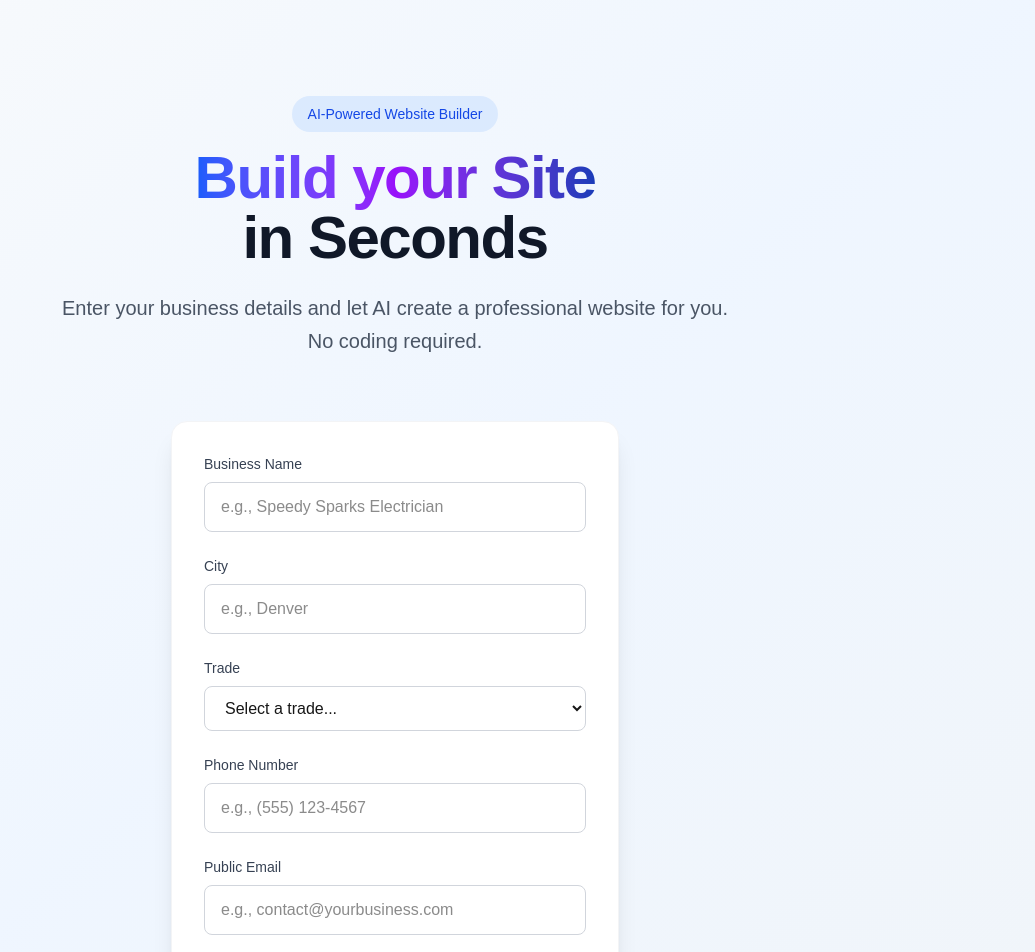
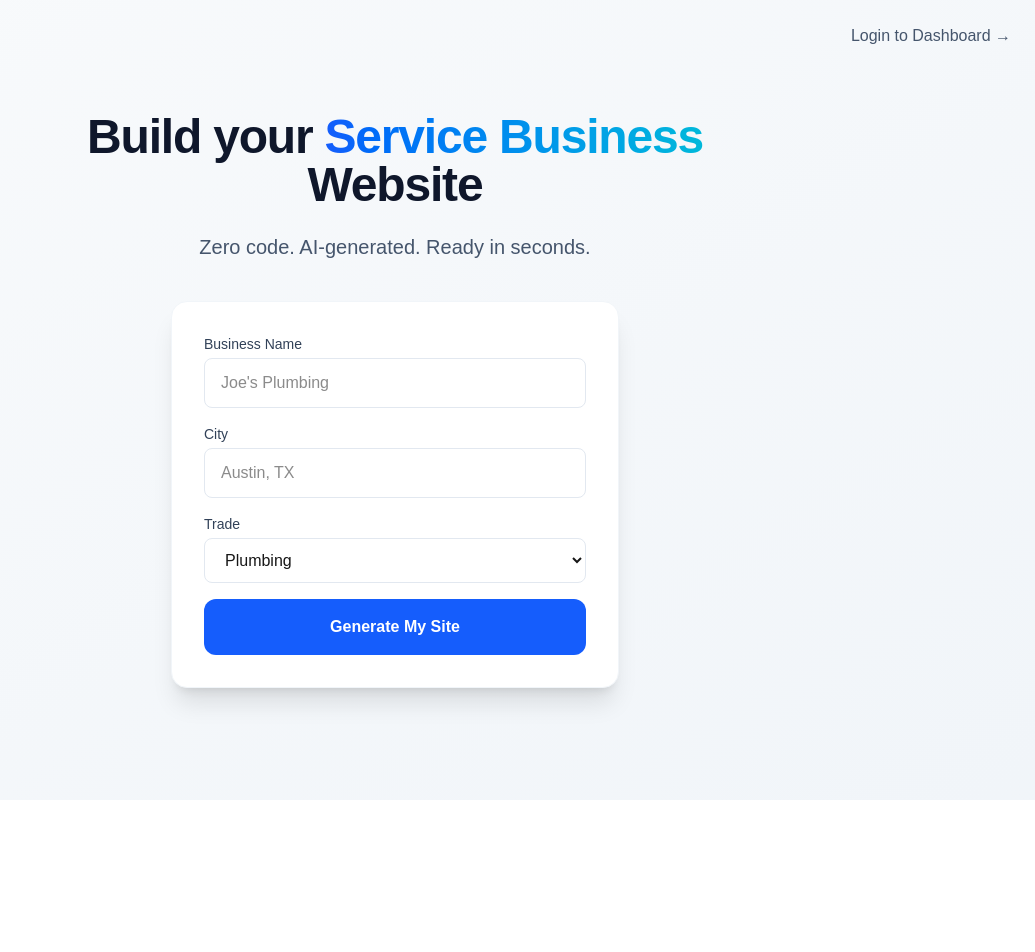
Before and after one commit to djadejam-commits/tradelaunch, a Next.js app: page / in a window 1280 px wide. Shown: the top 952 px of the page, without its empty margins (245-1280 px from the left). After the commit the page ends 800 px from the top, so only its background shows below. Built offline with nearby package versions, Linux system fonts and the light colour scheme.

Commit message:
UI: Added Login button to home page

```diff
--- a/app/(home)/page.tsx
+++ b/app/(home)/page.tsx
@@ -1,185 +1,126 @@
-'use client';
+"use client";
 
-import { useState, FormEvent } from 'react';
+import { useState } from "react";
+import { useRouter } from "next/navigation";
+import Link from "next/link"; // <--- NEW IMPORT
 
-const TRADE_OPTIONS = [
-  'Plumbing',
-  'Electrical',
-  'HVAC',
-  'Landscaping',
-  'Other',
-];
+export default function Home() {
+  const router = useRouter();
+  const [businessName, setBusinessName] = useState("");
+  const [city, setCity] = useState("");
+  const [trade, setTrade] = useState("Plumbing");
+  const [isGenerating, setIsGenerating] = useState(false);
 
-export default function HomePage() {
-  const [businessName, setBusinessName] = useState('');
-  const [city, setCity] = useState('');
-  const [trade, setTrade] = useState('');
-  const [phone, setPhone] = useState('');
-  const [email, setEmail] = useState('');
-  const [isLoading, setIsLoading] = useState(false);
-
-  const handleSubmit = async (e: FormEvent) => {
+  const handleGenerate = async (e: React.FormEvent) => {
     e.preventDefault();
-
-    if (!businessName || !city || !trade) {
-      alert('Please fill in all fields');
-      return;
-    }
-
-    setIsLoading(true);
+    setIsGenerating(true);
 
     try {
-      const response = await fetch('/api/generate', {
-        method: 'POST',
-        headers: {
-          'Content-Type': 'application/json',
-        },
-        body: JSON.stringify({ businessName, city, trade, phone, email }),
+      const res = await fetch("/api/generate", {
+        method: "POST",
+        headers: { "Content-Type": "application/json" },
+        body: JSON.stringify({ businessName, city, trade }),
       });
 
-      const data = await response.json();
-
-      if (!response.ok) {
-        throw new Error(data.error || 'Failed to generate site');
+      const data = await res.json();
+      if (data.subdomain) {
+        // Redirect to the new site
+        window.location.href = `${window.location.protocol}//${data.subdomain}.${window.location.host}`;
+      } else {
+        alert("Error generating site");
       }
-
-      // Redirect to the new subdomain
-      window.location.href = `http://${data.subdomain}.localhost:3000`;
     } catch (error) {
-      alert(error instanceof Error ? error.message : 'Something went wrong. Please try again.');
-      setIsLoading(false);
+      console.error(error);
+      alert("Something went wrong");
+    } finally {
+      setIsGenerating(false);
     }
   };
 
   return (
-    <main className="min-h-screen bg-gradient-to-br from-slate-50 via-blue-50 to-slate-100">
-      {/* Hero Section */}
-      <section className="pt-24 pb-16 px-4">
-        <div className="max-w-3xl mx-auto text-center">
-          <div className="inline-block mb-4 px-4 py-2 bg-blue-100 text-blue-700 rounded-full text-sm font-medium">
-            AI-Powered Website Builder
-          </div>
-          <h1 className="text-5xl md:text-6xl font-bold tracking-tight mb-6">
-            <span className="bg-gradient-to-r from-blue-600 via-purple-600 to-blue-800 bg-clip-text text-transparent">
-              Build your Site
-            </span>
-            <br />
-            <span className="text-gray-900">in Seconds</span>
+    <main className="min-h-screen bg-gradient-to-br from-slate-50 to-slate-100 flex flex-col relative">
+
+      {/* --- NEW HEADER SECTION --- */}
+      <div className="absolute top-0 right-0 p-6 z-10">
+        <Link
+          href="/dashboard"
+          className="text-slate-600 font-medium hover:text-blue-600 transition-colors"
+        >
+          Login to Dashboard →
+        </Link>
+      </div>
+      {/* -------------------------- */}
+
+      <div className="flex-1 flex flex-col items-center justify-center p-4">
+        <div className="text-center mb-10 max-w-2xl">
+          <h1 className="text-5xl font-bold mb-6 tracking-tight text-slate-900">
+            Build your <span className="text-transparent bg-clip-text bg-gradient-to-r from-blue-600 to-cyan-500">Service Business</span> Website
           </h1>
-          <p className="text-xl text-gray-600 max-w-2xl mx-auto leading-relaxed">
-            Enter your business details and let AI create a professional website for you. No coding required.
+          <p className="text-xl text-slate-600">
+            Zero code. AI-generated. Ready in seconds.
           </p>
         </div>
-      </section>
 
-      {/* Form Section */}
-      <section className="pb-24 px-4">
-        <div className="max-w-md mx-auto">
-          <form onSubmit={handleSubmit} className="bg-white rounded-2xl shadow-xl p-8 border border-gray-100">
-            {/* Business Name */}
-            <div className="mb-6">
-              <label htmlFor="businessName" className="block text-sm font-medium text-gray-700 mb-2">
-                Business Name
-              </label>
+        <div className="w-full max-w-md bg-white rounded-2xl shadow-xl p-8 border border-slate-100">
+          <form onSubmit={handleGenerate} className="space-y-4">
+            <div>
+              <label className="block text-sm font-medium text-slate-700 mb-1">Business Name</label>
               <input
                 type="text"
-                id="businessName"
+                required
+                className="w-full px-4 py-3 rounded-lg border border-slate-200 focus:ring-2 focus:ring-blue-500 outline-none"
+                placeholder="Joe's Plumbing"
                 value={businessName}
                 onChange={(e) => setBusinessName(e.target.value)}
-                placeholder="e.g., Speedy Sparks Electrician"
-                className="w-full px-4 py-3 border border-gray-300 rounded-lg focus:ring-2 focus:ring-blue-500 focus:border-blue-500 outline-none transition-colors"
-                disabled={isLoading}
               />
             </div>
 
-            {/* City */}
-            <div className="mb-6">
-              <label htmlFor="city" className="block text-sm font-medium text-gray-700 mb-2">
-                City
-              </label>
+            <div>
+              <label className="block text-sm font-medium text-slate-700 mb-1">City</label>
               <input
                 type="text"
-                id="city"
+                required
+                className="w-full px-4 py-3 rounded-lg border border-slate-200 focus:ring-2 focus:ring-blue-500 outline-none"
+                placeholder="Austin, TX"
                 value={city}
                 onChange={(e) => setCity(e.target.value)}
-                placeholder="e.g., Denver"
-                className="w-full px-4 py-3 border border-gray-300 rounded-lg focus:ring-2 focus:ring-blue-500 focus:border-blue-500 outline-none transition-colors"
-                disabled={isLoading}
               />
             </div>
 
-            {/* Trade */}
-            <div className="mb-6">
-              <label htmlFor="trade" className="block text-sm font-medium text-gray-700 mb-2">
-                Trade
-              </label>
+            <div>
+              <label className="block text-sm font-medium text-slate-700 mb-1">Trade</label>
               <select
-                id="trade"
+                className="w-full px-4 py-3 rounded-lg border border-slate-200 focus:ring-2 focus:ring-blue-500 outline-none bg-white"
                 value={trade}
                 onChange={(e) => setTrade(e.target.value)}
-                className="w-full px-4 py-3 border border-gray-300 rounded-lg focus:ring-2 focus:ring-blue-500 focus:border-blue-500 outline-none transition-colors bg-white"
-                disabled={isLoading}
               >
-                <option value="">Select a trade...</option>
-                {TRADE_OPTIONS.map((option) => (
-                  <option key={option} value={option}>
-                    {option}
-                  </option>
-                ))}
+                <option value="Plumbing">Plumbing</option>
+                <option value="HVAC">HVAC</option>
+                <option value="Electrical">Electrical</option>
+                <option value="Landscaping">Landscaping</option>
               </select>
             </div>
 
-            {/* Phone Number */}
-            <div className="mb-6">
-              <label htmlFor="phone" className="block text-sm font-medium text-gray-700 mb-2">
-                Phone Number
-              </label>
-              <input
-                type="tel"
-                id="phone"
-                value={phone}
-                onChange={(e) => setPhone(e.target.value)}
-                placeholder="e.g., (555) 123-4567"
-                className="w-full px-4 py-3 border border-gray-300 rounded-lg focus:ring-2 focus:ring-blue-500 focus:border-blue-500 outline-none transition-colors"
-                disabled={isLoading}
-              />
-            </div>
-
-            {/* Public Email */}
-            <div className="mb-8">
-              <label htmlFor="email" className="block text-sm font-medium text-gray-700 mb-2">
-                Public Email
-              </label>
-              <input
-                type="email"
-                id="email"
-                value={email}
-                onChange={(e) => setEmail(e.target.value)}
-                placeholder="e.g., contact@yourbusiness.com"
-                className="w-full px-4 py-3 border border-gray-300 rounded-lg focus:ring-2 focus:ring-blue-500 focus:border-blue-500 outline-none transition-colors"
-                disabled={isLoading}
-              />
-            </div>
-
-            {/* Submit Button */}
             <button
               type="submit"
-              disabled={isLoading}
-              className="w-full bg-gradient-to-r from-blue-600 to-purple-600 text-white font-bold py-4 px-6 rounded-xl hover:from-blue-700 hover:to-purple-700 hover:scale-[1.02] active:scale-[0.98] disabled:from-blue-400 disabled:to-purple-400 disabled:cursor-not-allowed disabled:hover:scale-100 transition-all duration-200 text-lg shadow-lg shadow-blue-500/25"
+              disabled={isGenerating}
+              className="w-full bg-blue-600 hover:bg-blue-700 text-white font-bold py-4 rounded-xl transition-all transform hover:scale-[1.02] active:scale-[0.98] disabled:opacity-70 disabled:cursor-not-allowed"
             >
-              {isLoading ? (
+              {isGenerating ? (
                 <span className="flex items-center justify-center gap-2">
                   <svg className="animate-spin h-5 w-5" viewBox="0 0 24 24">
                     <circle className="opacity-25" cx="12" cy="12" r="10" stroke="currentColor" strokeWidth="4" fill="none" />
                     <path className="opacity-75" fill="currentColor" d="M4 12a8 8 0 018-8V0C5.373 0 0 5.373 0 12h4zm2 5.291A7.962 7.962 0 014 12H0c0 3.042 1.135 5.824 3 7.938l3-2.647z" />
                   </svg>
-                  Generating...
+                  Building Site...
                 </span>
-              ) : 'Generate Site'}
+              ) : (
+                "Generate My Site"
+              )}
             </button>
           </form>
         </div>
-      </section>
+      </div>
     </main>
   );
 }
```
